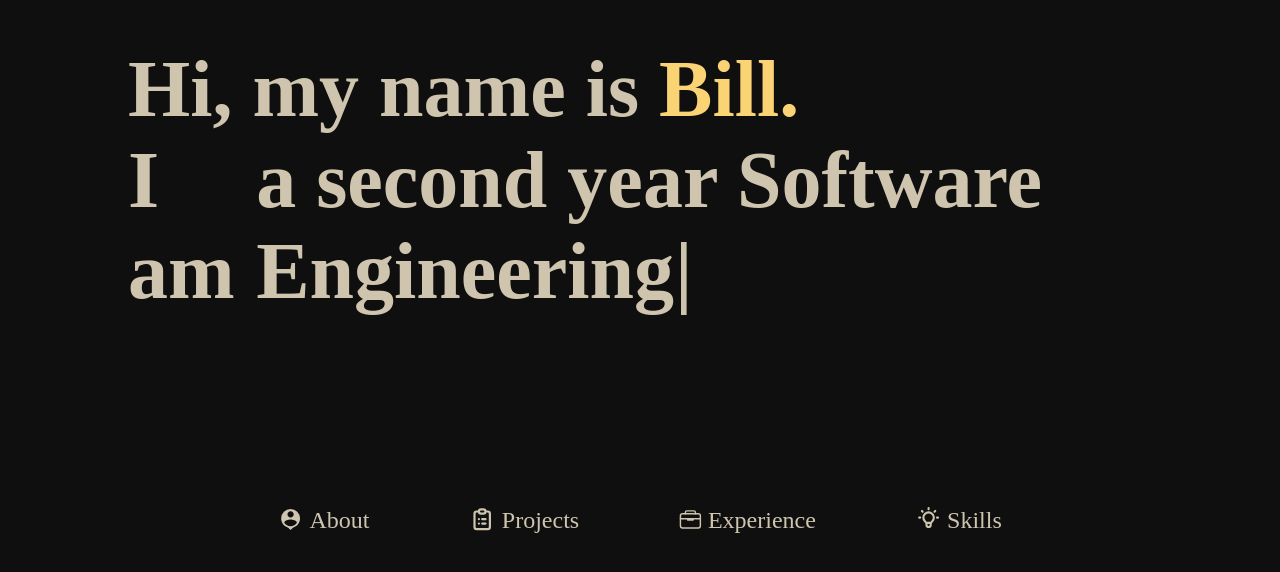
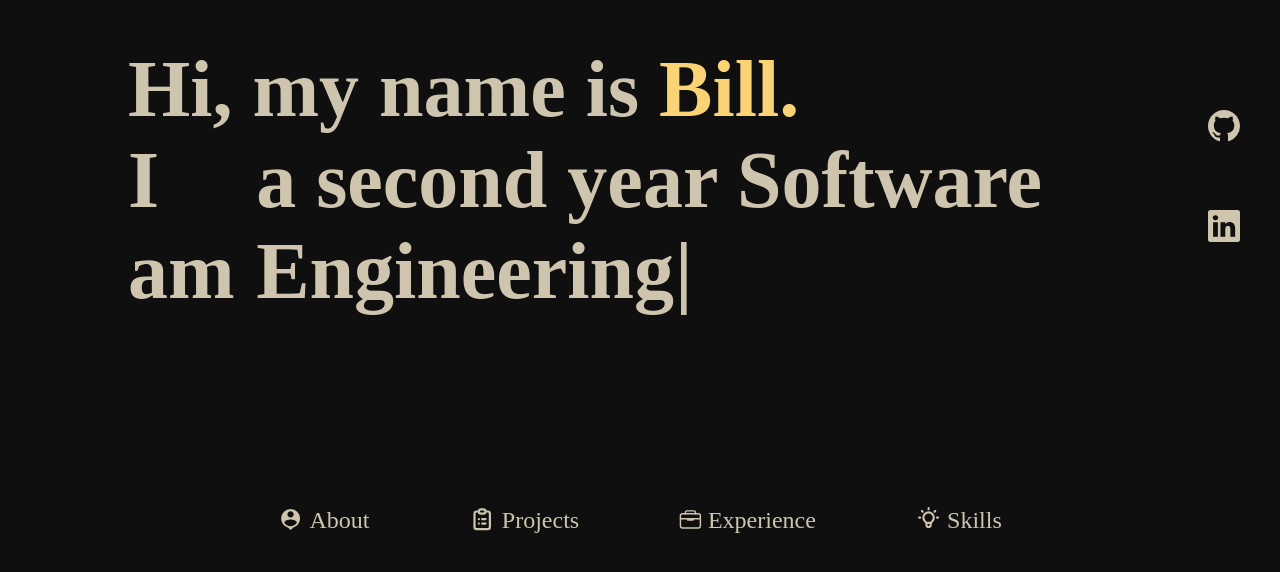
Before and after one commit to billwonggg/bill-wong-portfolio, a React (Create React App) app: page / in a window 1280 px wide. Shown: the part 220-792 px from the top of the page. Built offline with nearby package versions, Linux system fonts and the light colour scheme.

Commit message:
add social links to home page

```diff
--- a/src/pages/Home/HomePage.tsx
+++ b/src/pages/Home/HomePage.tsx
@@ -2,6 +2,7 @@ import { motion } from "framer-motion";
 import styles from "./HomePage.module.scss";
 import ProfileCard from "../../components/HomeProfileCard/ProfileCard";
 import HomePageLinks from "../../components/HomePageLinks/HomePageLinks";
+import SocialLinks from "../../components/Socials/SocialLinks";
 
 const HomePage = () => {
   return (
@@ -14,6 +15,7 @@ const HomePage = () => {
       >
         <ProfileCard />
         <HomePageLinks />
+        <SocialLinks />
       </motion.div>
     </div>
   );
```
